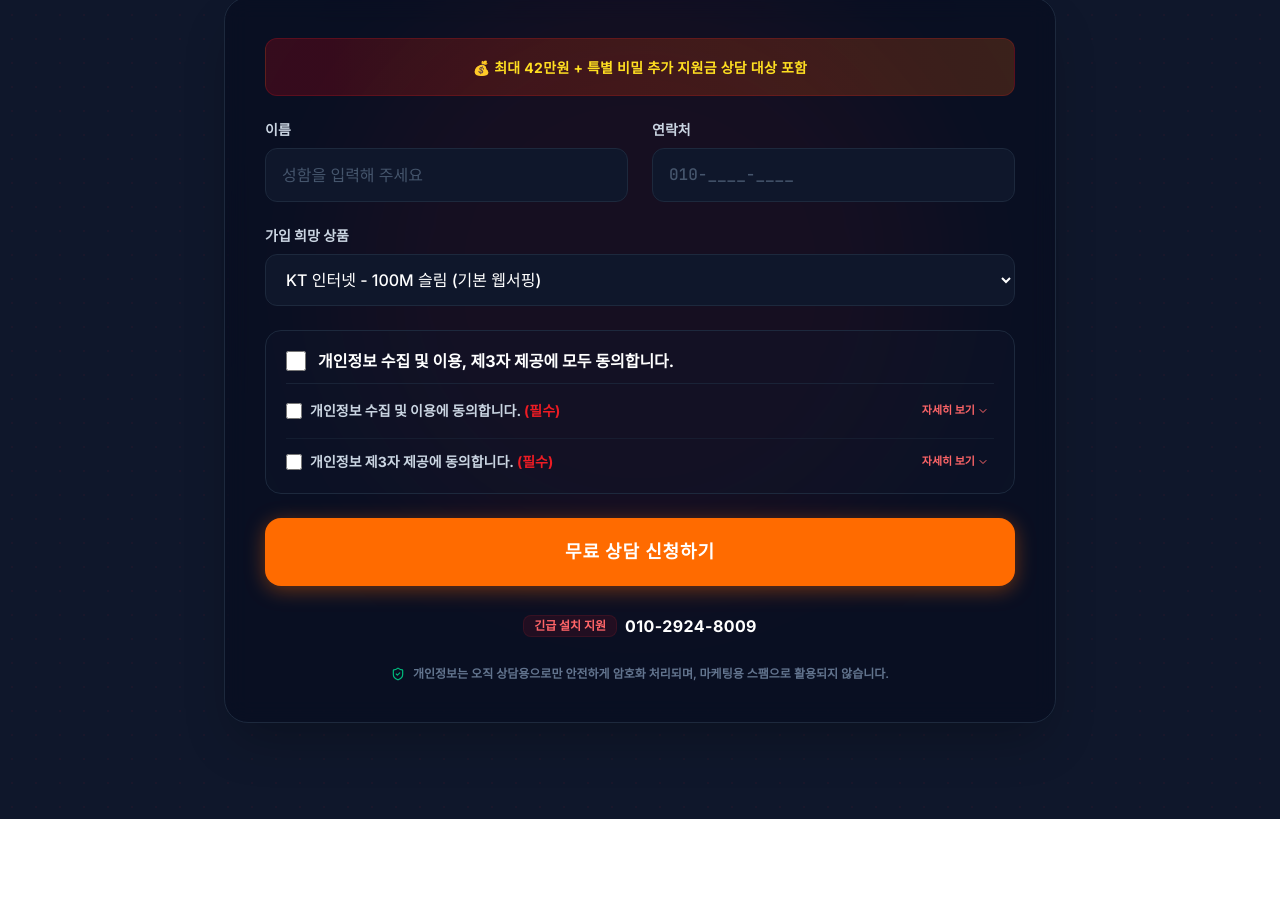
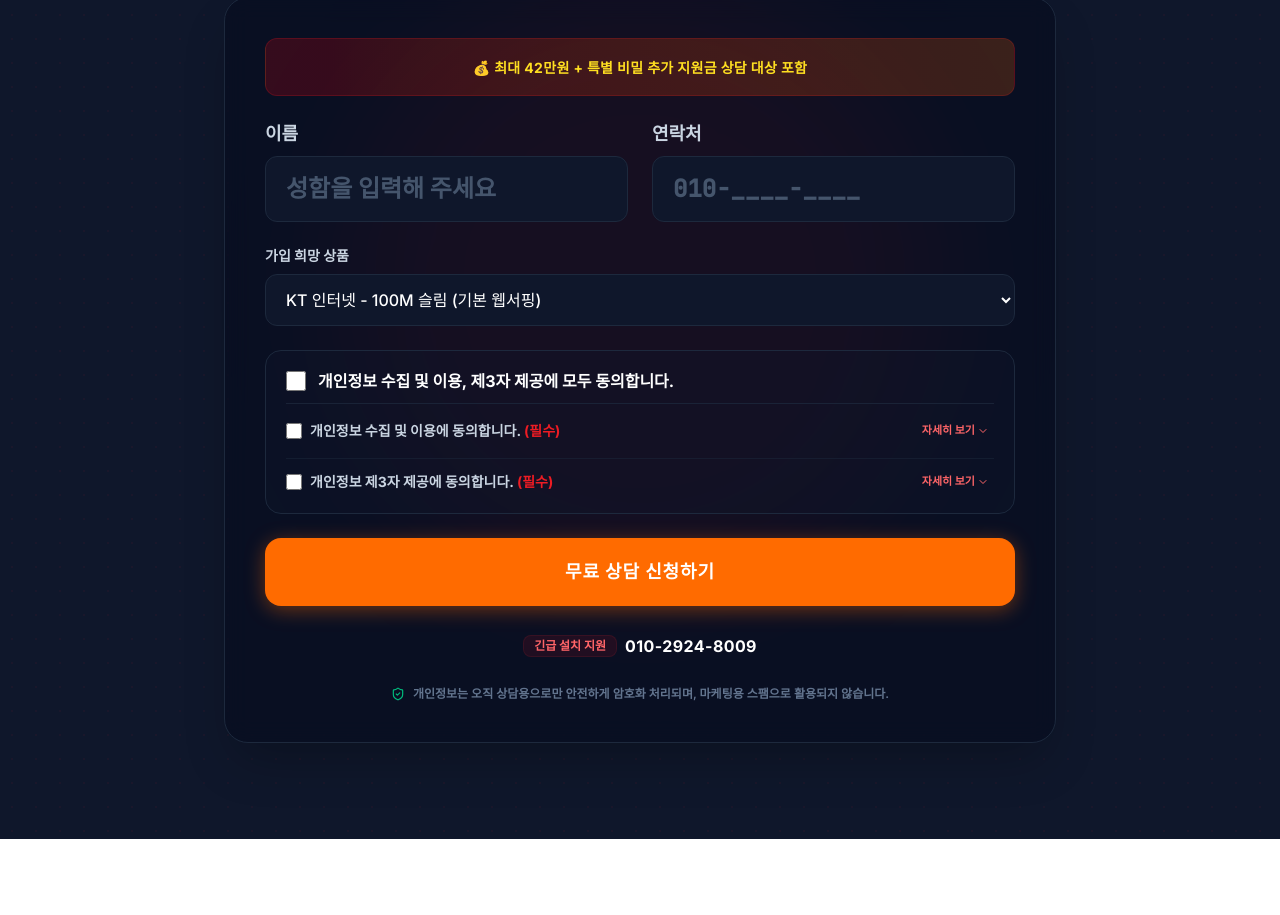
Before and after one commit to teriusmin/DREAMLANDING, a React (Vite) app: page / in a window 1280 px wide. Shown: the part 4840-5755 px from the top of the page. Built offline with nearby package versions, Linux system fonts and the light colour scheme; no server answers; the database is empty.

Commit message:
style: enhance consultation form typography
Increase font size and weight for name and contact input labels and fields to improve readability and user focus.

```diff
--- a/src/components/ConsultationForm.tsx
+++ b/src/components/ConsultationForm.tsx
@@ -171,28 +171,28 @@ export default function ConsultationForm({ selectedProduct }: ConsultationFormPr
                 <div className="grid grid-cols-1 sm:grid-cols-2 gap-6">
                   {/* Name Input */}
                   <div className="space-y-2">
-                    <label className="block text-xs sm:text-sm font-bold text-slate-300">이름</label>
+                    <label className="block text-sm sm:text-lg font-extrabold text-slate-300">이름</label>
                     <input
                       type="text"
                       value={name}
                       onChange={(e) => setName(e.target.value)}
                       placeholder="성함을 입력해 주세요"
                       maxLength={40}
-                      className="w-full bg-slate-900 border border-slate-800 focus:border-kt-red focus:ring-1 focus:ring-kt-red/20 rounded-xl px-4 py-3.5 text-sm sm:text-base text-white font-medium outline-none transition-all placeholder:text-slate-600"
+                      className="w-full bg-slate-900 border border-slate-800 focus:border-kt-red focus:ring-1 focus:ring-kt-red/20 rounded-xl px-5 py-4 text-base sm:text-xl md:text-2xl text-white font-bold outline-none transition-all placeholder:text-slate-600"
                       disabled={loading}
                     />
                   </div>
 
                   {/* Phone Input */}
                   <div className="space-y-2">
-                    <label className="block text-xs sm:text-sm font-bold text-slate-300">연락처</label>
+                    <label className="block text-sm sm:text-lg font-extrabold text-slate-300">연락처</label>
                     <input
                       type="tel"
                       value={phone}
                       onChange={handlePhoneChange}
                       placeholder="010-____-____"
                       maxLength={13}
-                      className="w-full bg-slate-900 border border-slate-800 focus:border-kt-red focus:ring-1 focus:ring-kt-red/20 rounded-xl px-4 py-3.5 text-sm sm:text-base text-white font-mono font-medium outline-none transition-all placeholder:text-slate-600"
+                      className="w-full bg-slate-900 border border-slate-800 focus:border-kt-red focus:ring-1 focus:ring-kt-red/20 rounded-xl px-5 py-4 text-base sm:text-xl md:text-2xl text-white font-mono font-bold outline-none transition-all placeholder:text-slate-600"
                       disabled={loading}
                     />
                   </div>
```
